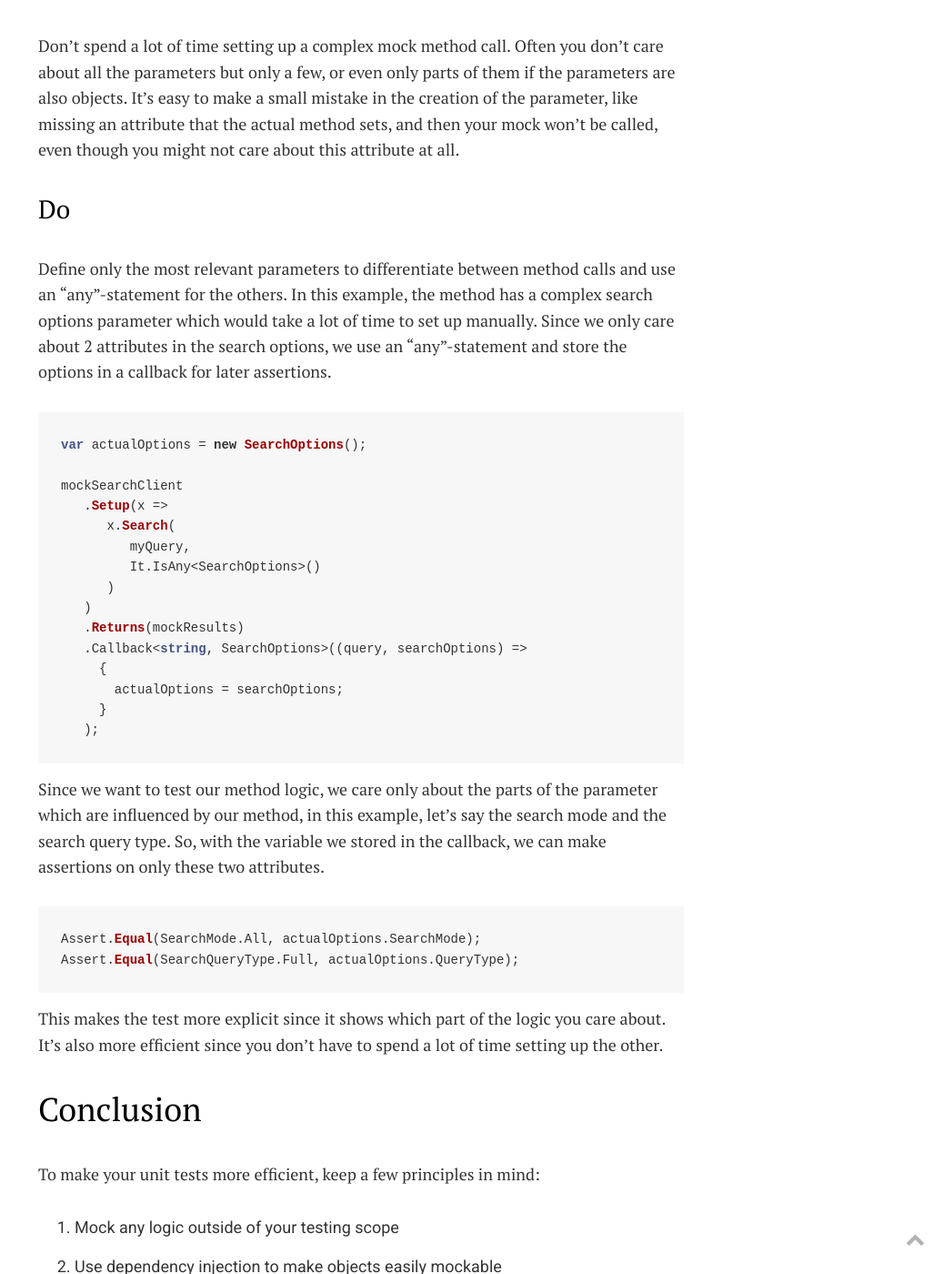
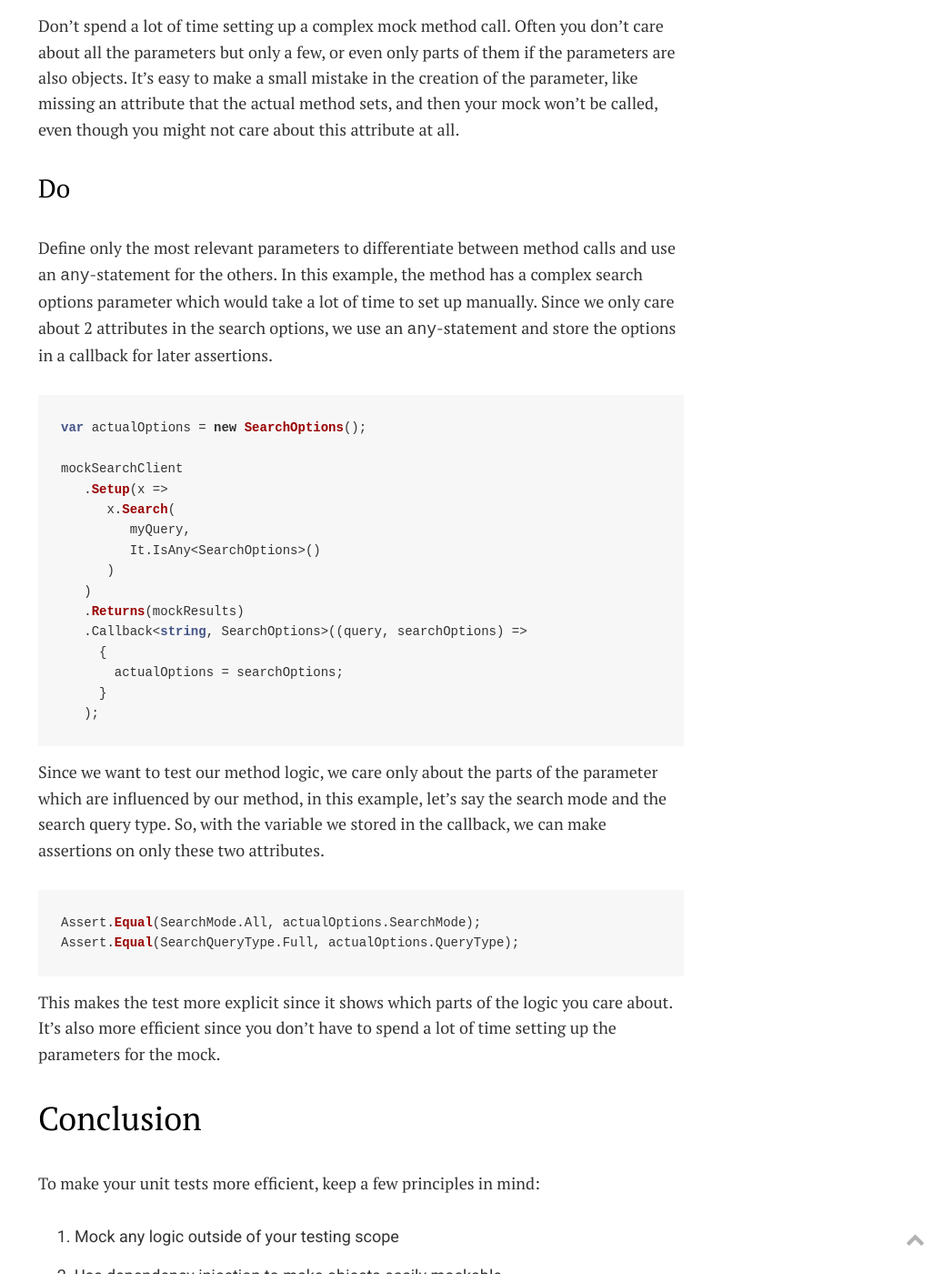
Before and after one commit to julyvee/julyvee.github.io, a Jekyll site: the page built from _posts/2022-08-17-dos-and-donts-for-efficient-unit-testing.markdown, in a window 1280 px wide and 1400 px high, scrolled down 5440 px. Shown: the whole window at 91% size, without its empty margins (243-1280 px from the left). Built offline with Jekyll 4.4.1, drawn with Linux system fonts in a browser that asks for light colours; some of the changed text lies outside the part shown.

Commit message:
Fix typos and add linkedin share button

```diff
--- a/_layouts/post.html
+++ b/_layouts/post.html
@@ -1,6 +1,10 @@
 ---
 layout: default
 ---
+<meta property="og:title" content="{{ page.title }}">
+<meta property="og:image" content="{{ site.url }}{{ site.baseurl }}/images/pages/{{ page.img }}"/>
+<meta property="og:description" content="{{ page.description }}"/>
+<meta property="og:url" content="{{ site.url }}{{ site.baseurl }}{{ page.url }}"/>
 
 <div class="post-header" style="background: linear-gradient(to bottom, rgba(0, 0, 0, 0) 0, rgba(0, 0, 0, 0.6) 90%), url({{"/images/pages/" | prepend: site.baseurl | append : page.img}})" role="region" aria-label="Banner">
   <div class="post-header-info">
@@ -33,7 +37,7 @@
         </li>
 
         <li class="post-footer-item">
-          <a href="http://pinterest.com/pin/create/button/?url={{ site.url }}{{ page.url }}&amp;media={{ site.url }}{{ site.baseurl }}/images/pages/{{ page.img }}&amp;description={{ page.title | uri_escape }}" onclick="window.open(this.href, 'pop-up', 'left=20,top=20,width=900,height=500,toolbar=1,resizable=0'); return false;" class="post-pinterest" title="Share on Pinterest" rel="nofollow"><i class="fa fa-pinterest" aria-hidden="true"></i><span>Pinterest</span></a>
+          <a href="https://www.linkedin.com/sharing/share-offsite/?url={{ site.url }}{{ site.baseurl }}{{ page.url }}" onclick="window.open(this.href, 'pop-up', 'left=20,top=20,width=900,height=500,toolbar=1,resizable=0'); return false;" class="post-linkedin" title="Share on LinkedIn" rel="nofollow"><i class="fa fa-linkedin" aria-hidden="true"></i><span>LinkedIn</span></a>
         </li>
       </ul>
       {% if page.tags.size >= 1 %}
--- a/_posts/2022-08-17-dos-and-donts-for-efficient-unit-testing.markdown
+++ b/_posts/2022-08-17-dos-and-donts-for-efficient-unit-testing.markdown
@@ -31,7 +31,7 @@
 
 ## Don’t
 
-Don’t use `new` statements for objects you want to mock later such as clients, configurations, or other services your class uses. Example:
+Don’t use `new`-statements for objects you want to mock later such as clients, configurations, or other services your class uses. Example:
 
 {% highlight cs %}
 var apiClient = new ApiClient(apiBaseUrl);
@@ -45,10 +45,9 @@
 Use dependency injection so that you can inject a mock instead of a real object when testing. In this case, we’re going to inject mock api client.
 
 {% highlight cs %}
-public SomeClass(ApiClient apiClient)
-        {
-            this.apiClient = apiClient;
-        }
+public SomeClass(ApiClient apiClient) {
+   this.apiClient = apiClient;
+}
 {% endhighlight %}
 
 The code from the above example now looks like this:
@@ -135,7 +134,7 @@
 
 ## Do
 
-Define only the most relevant parameters to differentiate between method calls and use an “any”-statement for the others. In this example, the method has a complex search options parameter which would take a lot of time to set up manually. Since we only care about 2 attributes in the search options, we use an “any”-statement and store the options in a callback for later assertions.
+Define only the most relevant parameters to differentiate between method calls and use an `any`-statement for the others. In this example, the method has a complex search options parameter which would take a lot of time to set up manually. Since we only care about 2 attributes in the search options, we use an `any`-statement and store the options in a callback for later assertions.
 
 {% highlight cs %}
 var actualOptions = new SearchOptions();
@@ -162,7 +161,7 @@
 Assert.Equal(SearchQueryType.Full, actualOptions.QueryType);
 {% endhighlight %}
 
-This makes the test more explicit since it shows which part of the logic you care about. It’s also more efficient since you don’t have to spend a lot of time setting up the other.
+This makes the test more explicit since it shows which parts of the logic you care about. It’s also more efficient since you don’t have to spend a lot of time setting up the parameters for the mock.
 
 # Conclusion
 
--- a/css/main.css
+++ b/css/main.css
@@ -1266,6 +1266,10 @@
 
 .post-share .share-pinterest:hover {
   color: #bd081c;
+}
+
+.post-share .share-linkedin:hover {
+  color: #0077B5;
 }
 
 /* 6. ========== Post Page Styles ========== */
@@ -1405,6 +1409,10 @@
   color: #bd081c;
 }
 
+.post-footer .post-footer-list li a.post-linkedin {
+  color: #0077B5;
+}
+
 .post-footer .post-tag {
   padding-top: 40px;
   margin-bottom: 40px;
--- a/index.html
+++ b/index.html
@@ -60,7 +60,7 @@
 
         <a class="share-icon share-facebook" href="https://www.facebook.com/sharer/sharer.php?u={{ site.url }}{{ site.baseurl }}{{ post.url }}" onclick="window.open(this.href, 'pop-up', 'left=20,top=20,width=500,height=500,toolbar=1,resizable=0'); return false;" title="Share on Facebook" rel="nofollow"><i class="fa fa-facebook" aria-hidden="true"></i></a>
 
-        <a class="share-icon share-pinterest" href="http://pinterest.com/pin/create/button/?url={{ site.url }}{{ site.baseurl }}{{ post.url }}&amp;media={{ site.url }}/images/pages/{{ post.img }}&amp;description={{ post.title | uri_escape }}" onclick="window.open(this.href, 'pop-up', 'left=20,top=20,width=900,height=500,toolbar=1,resizable=0'); return false;" title="Share on Pinterest"><i class="fa fa-pinterest" aria-hidden="true"></i></a>
+        <a class="share-icon share-linkedin" href="https://www.linkedin.com/sharing/share-offsite/?url={{ site.url }}{{ site.baseurl }}{{ post.url }}" onclick="window.open(this.href, 'pop-up', 'left=20,top=20,width=900,height=500,toolbar=1,resizable=0'); return false;" title="Share on LinkedIn"><i class="fa fa-linkedin" aria-hidden="true"></i></a>
       </div>
     </article> <!-- /.posts -->
   {% endfor %}
```
Also changed, not shown: other parts of _posts/2022-08-17-dos-and-donts-for-efficient-unit-testing.markdown (+1 -1 lines).
